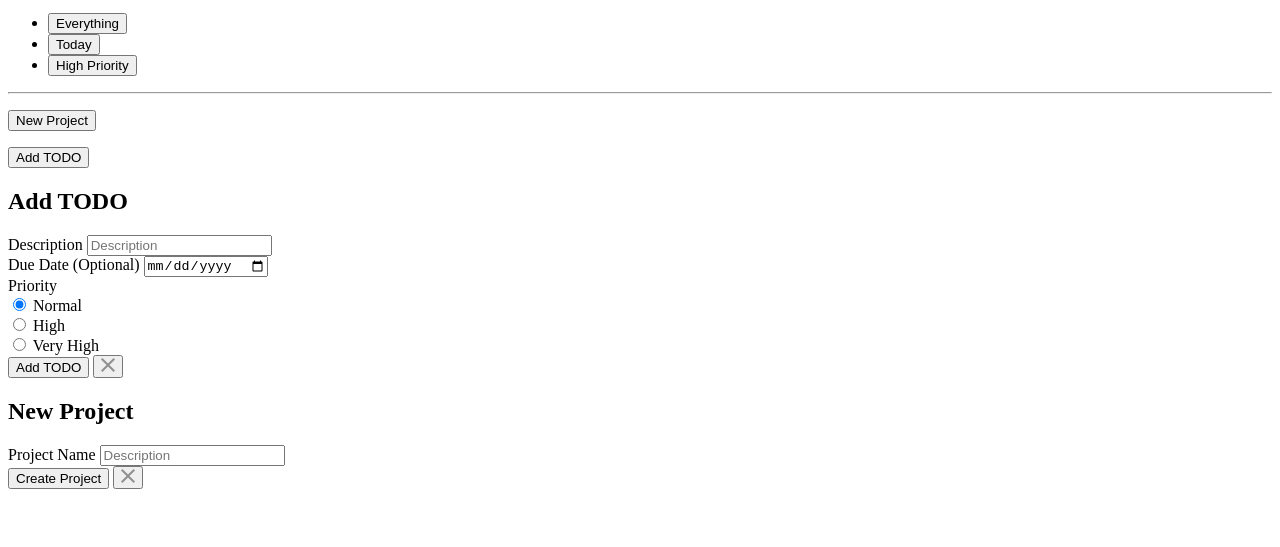
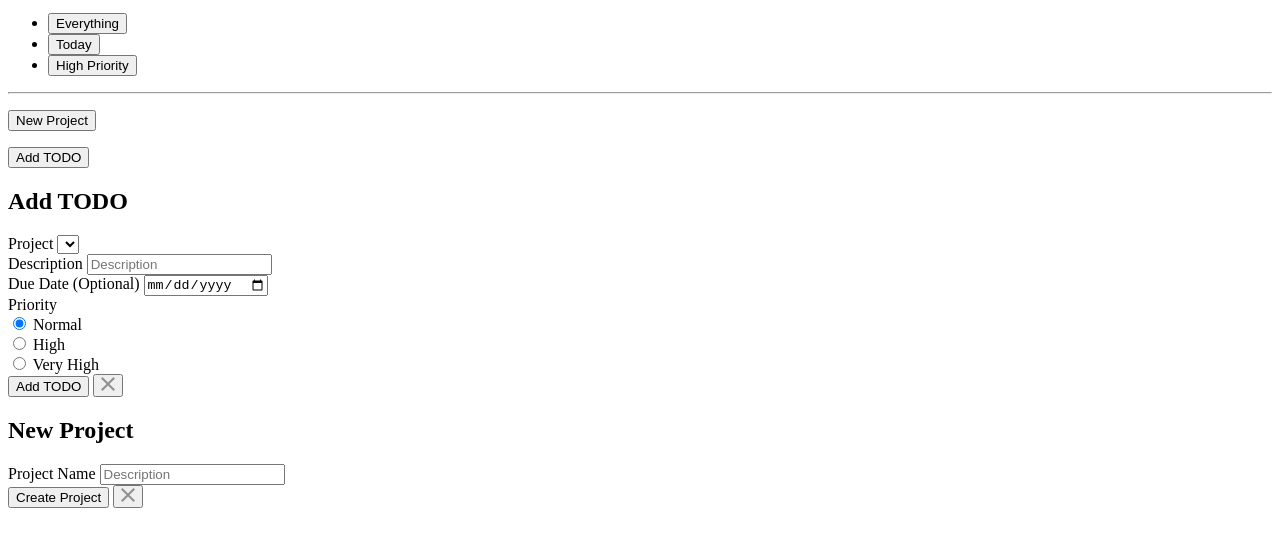
Before and after one commit to reppy-c/todo, a plain HTML site: page src/template.html in a window 1280 px wide. Shown: the part 123-670 px from the top of the page. Drawn offline with Linux system fonts and the light colour scheme.

Commit message:
add project dropdown to TODO create modal - can now create TODO for any project. - dropdown defaults to the currentProject

```diff
--- a/src/css/styles.css
+++ b/src/css/styles.css
@@ -376,6 +376,25 @@ h1 {
     font-weight: 500;
 }
 
+.modal-create select {
+    -webkit-appearance: none;
+    appearance: none;
+    background-image: url('../icons/dropdown.svg'), -webkit-linear-gradient(top, #fff, #fff);
+    background-position: center right;
+    background-position-x: calc(100% - 10px);
+    background-repeat: no-repeat;
+
+
+    color: #30232C;
+    font-family: Nunito;
+    font-size: 0.875rem;
+    font-style: normal;
+    font-weight: 500;
+    line-height: normal;
+    padding: 0.563rem 0.563rem;
+    border-radius: 2px;
+}
+
 .modal-create input {
     color: #30232C;
     font-family: Nunito;
--- a/src/manager.js
+++ b/src/manager.js
@@ -21,7 +21,7 @@ export function getProject(id) {
 }
 
 export function initializeProjects() {
-    const defaultProject = addProject("New Project");
+    const defaultProject = addProject("Default Project");
 
     defaultProject.addItem("My first item", new Date(), PRIORITY_NORMAL);
     defaultProject.addItem("My second item", new Date(), PRIORITY_HIGH);
--- a/src/template.html
+++ b/src/template.html
@@ -45,6 +45,11 @@
     <div id="modal-create-todo" class="modal-create">
         <h2>Add TODO</h2>
         <div class="field">
+            <label for="todo-project">Project</label>
+            <select id="todo-project" />
+            </select>
+        </div>
+        <div class="field">
             <label for="todo-description">Description</label>
             <input type="text" id="todo-description" placeholder="Description" autocomplete="off" />
         </div>
@@ -68,7 +73,7 @@
         <h2>New Project</h2>
         <div class="field">
             <label for="project-name">Project Name</label>
-            <input type="text" id="project-name" placeholder="Description" />
+            <input type="text" id="project-name" placeholder="Description" autocomplete="off" />
         </div>
         <button id="create-project" class="button-add">Create Project</button>
         <button id="close-modal-create-project" class="button-close">
```
Also changed, not shown: src/controller.js (+19 -3 lines).
